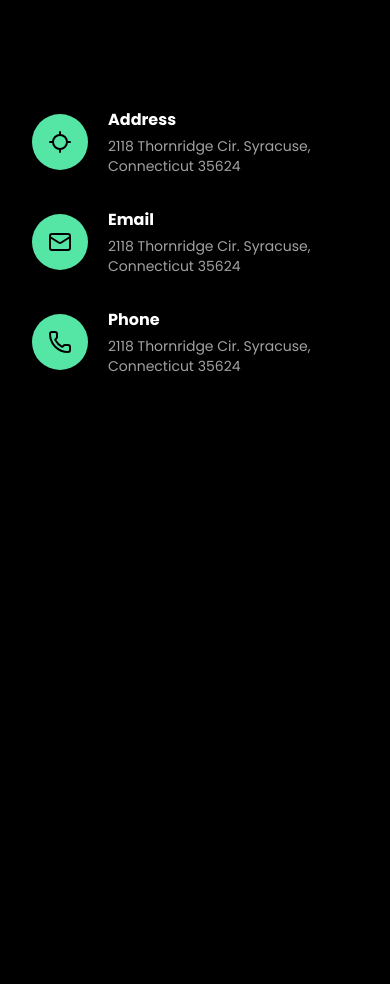
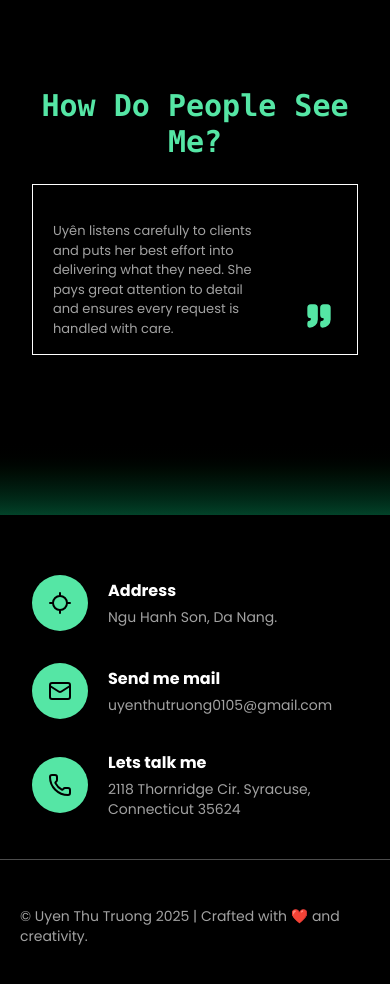
Before and after one commit to TruongThuUyen/My-Portfolio-Project, a Next.js app: page / in a window 390 px wide. Shown: the part 7280-8264 px from the top of the page. Before the commit the page ends 7696 px from the top, so only its background shows below. Built offline with nearby package versions, Linux system fonts and the light colour scheme.

Commit message:
Added footer section component

```diff
--- a/src/app/page.js
+++ b/src/app/page.js
@@ -11,6 +11,7 @@ import { Link } from 'react-scroll';
 import avatar from '../../public/images/avatar.jpg';
 import Loading from './loading';
 import Contact from '@/components/contact/Contact';
+import Footer from '@/components/footer/Footer';
 
 export default function Home() {
   const [isLoading, setIsLoading] = useState(false);
@@ -192,12 +193,16 @@ export default function Home() {
           {/* END TEXT MARQUEE SECTION */}
 
           {/* FEEDBACK SECTION */}
-          {/* <FeedBack /> */}
+          <FeedBack />
           {/* END FEEDBACK  SECTION*/}
+
+          <div className='mt-10 h-20 bg-gradient-to-b from-black to-[#0aff9d]/26'></div>
 
           {/* CONTACT SECTION  */}
           <Contact />
           {/* END CONTACT SECTION  */}
+
+          <Footer />
         </section>
       )}
     </main>
--- a/src/components/contact/Contact.js
+++ b/src/components/contact/Contact.js
@@ -2,8 +2,8 @@ import { LocateIcon, Mail, Phone } from 'lucide-react';
 
 export default function Contact() {
   return (
-    <section className='section-wrapper pt-[60px] pb-10'>
-      <ul className='flex flex-col lg:flex-row justify-evenly items-center gap-8'>
+    <section id='contact' className='section-wrapper pt-[60px] pb-10'>
+      <ul className='grid grid-cols-1 md:grid-cols-2 lg:grid-cols-3 justify-evenly items-center gap-8'>
         <li className='flex items-center gap-5'>
           <i className='py-4 sm:py-5 px-4 sm:px-5 bg-[var(--color-primary-green)] rounded-[50%]'>
             <LocateIcon className='size-6 sm:size-7 text-black' />
@@ -11,7 +11,7 @@ export default function Contact() {
           <div className='flex flex-col gap-1 text-[var(--text-primary-color)]'>
             <p className='font-bold text-white text-md sm:text-xl'>Address</p>
             <div>
-              <p className='text-sm'>2118 Thornridge Cir. Syracuse, Connecticut 35624</p>
+              <p className='text-sm'>Ngu Hanh Son, Da Nang.</p>
             </div>
           </div>
         </li>
@@ -20,10 +20,10 @@ export default function Contact() {
             <Mail className='size-6 sm:size-7 text-black' />
           </i>
           <div className='flex flex-col gap-1 text-[var(--text-primary-color)]'>
-            <p className='font-bold text-white text-md sm:text-xl'>Email</p>
+            <p className='font-bold text-white text-md sm:text-xl'>Send me mail</p>
             <div>
               <p className='text-sm hover:cursor-pointer hover:text-[var(--color-primary-green)] transition-color duration-200'>
-                2118 Thornridge Cir. Syracuse, Connecticut 35624
+                uyenthutruong0105@gmail.com
               </p>
             </div>
           </div>
@@ -33,7 +33,7 @@ export default function Contact() {
             <Phone className='size-6 sm:size-7 text-black' />
           </i>
           <div className='flex flex-col gap-1 text-[var(--text-primary-color)]'>
-            <p className='font-bold text-white text-md sm:text-xl'>Phone</p>
+            <p className='font-bold text-white text-md sm:text-xl'>Lets talk me</p>
             <div>
               <p className='text-sm hover:cursor-pointer hover:text-[var(--color-primary-green)] transition-color duration-200'>
                 2118 Thornridge Cir. Syracuse, Connecticut 35624
--- /dev/null
+++ b/src/components/footer/Footer.js
@@ -0,0 +1,9 @@
+export default function Footer() {
+  return (
+    <section className='pt-[46px] sm:pt-[60px] pb-10 px-5 border-t-1 border-t-white/30'>
+      <p className='text-start md:text-center text-sm sm:text-md text-[var(--text-primary-color)]'>
+        © Uyen Thu Truong 2025 | Crafted with ❤️ and creativity.
+      </p>
+    </section>
+  );
+}
```
